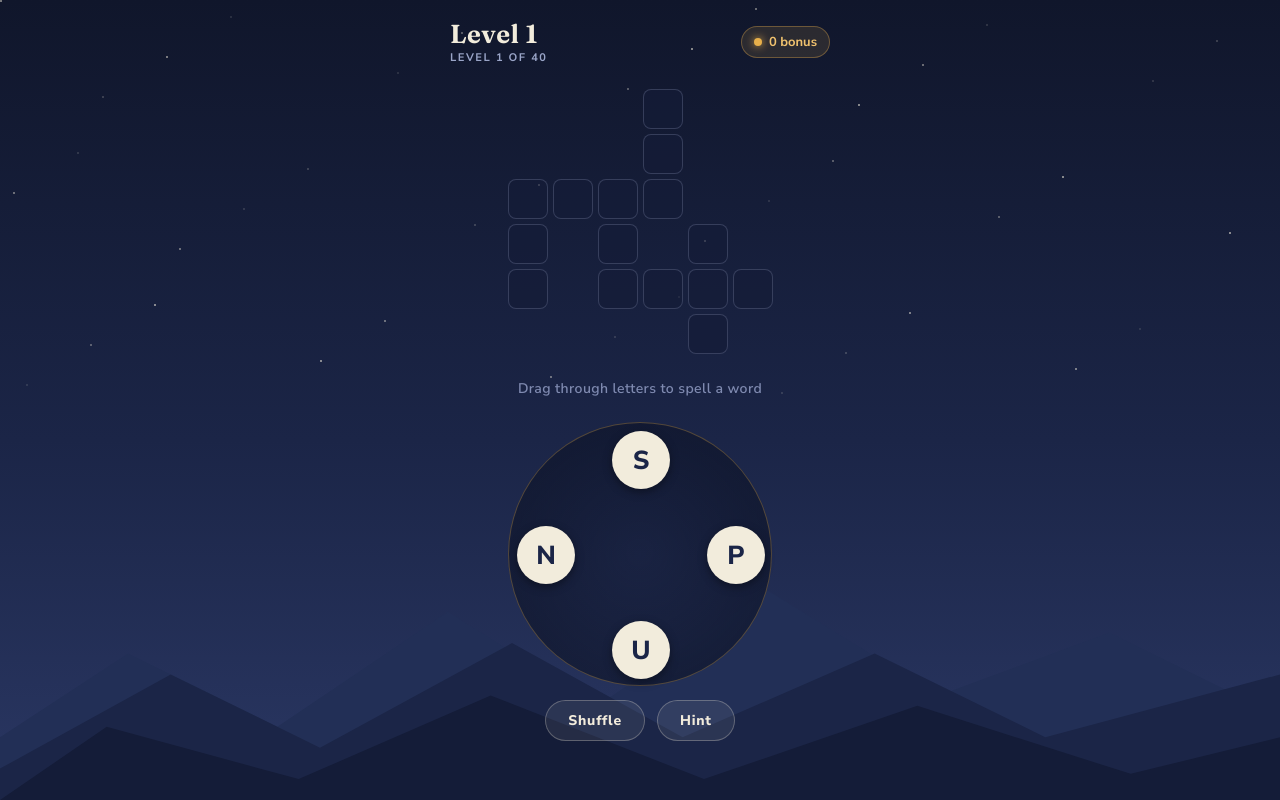
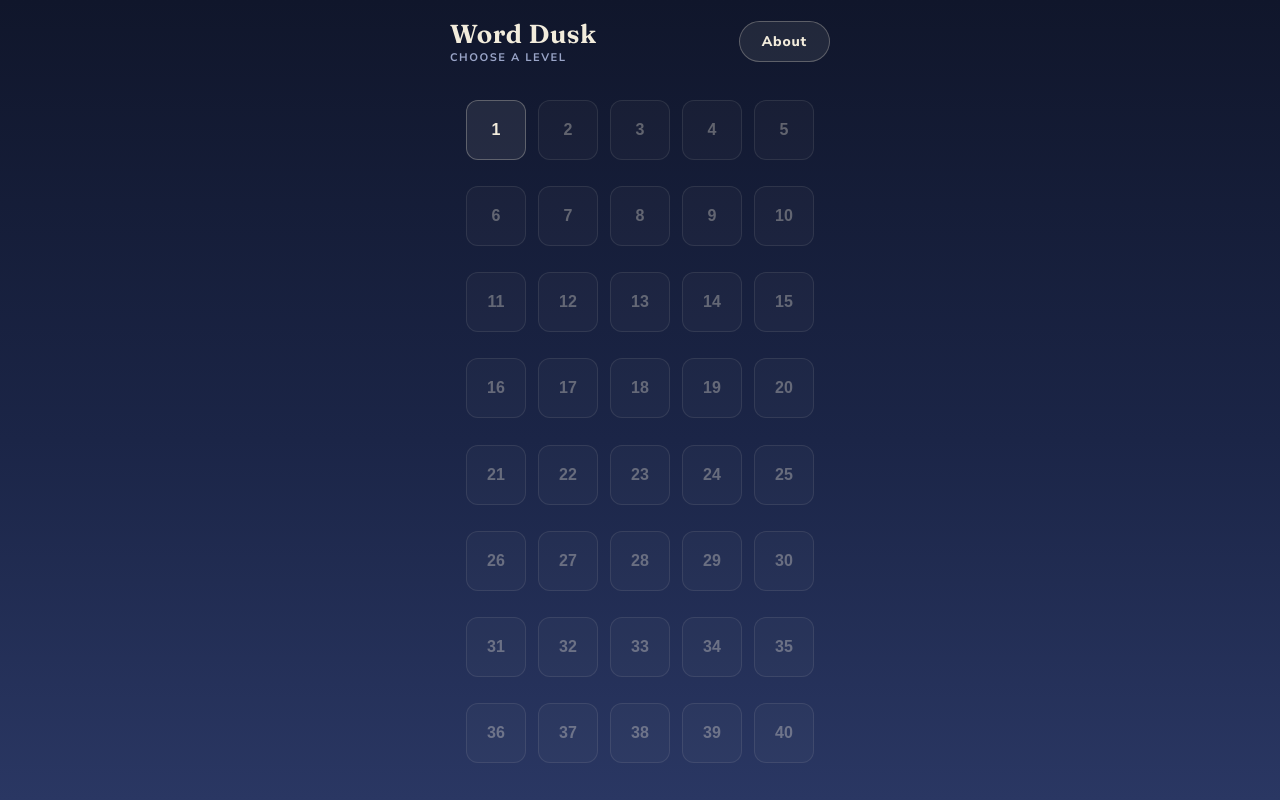
Before and after one commit to cynthiateeters/word-dusk, a React (Vite) app: page / in a window 1280 px wide. Built offline with nearby package versions, Linux system fonts and the light colour scheme.

Commit message:
Wire persistence, level select, hints, and keyboard input into the app shell

```diff
--- a/src/App.jsx
+++ b/src/App.jsx
@@ -1,19 +1,27 @@
-import { useState, useMemo } from "react";
+import { useState, useMemo, useEffect, useRef } from "react";
 import Backdrop from "./components/Backdrop.jsx";
 import Wheel from "./components/Wheel.jsx";
 import Grid from "./components/Grid.jsx";
 import Controls from "./components/Controls.jsx";
 import Overlay from "./components/Overlay.jsx";
 import ErrorBoundary from "./components/ErrorBoundary.jsx";
+import LevelSelect from "./components/LevelSelect.jsx";
+import About from "./components/About.jsx";
 import { useTimeout } from "./hooks/useTimeout.js";
 import { buildLevelData } from "./game/cells.js";
 import { shuffleArray } from "./game/rng.js";
 import { classifyWord, WordResult } from "./game/classify.js";
 import { isLevelComplete } from "./game/completion.js";
 import { validateLevels, CURRENT_SCHEMA_VERSION } from "./game/levelSchema.js";
+import { loadSave, writeSave, totalBonusCount } from "./game/persistence.js";
+import { awardHintCredits, canSpendHint, spendHint, pickHintCell } from "./game/hints.js";
 import levelsData from "./data/levels.json";
 import "./styles/fonts.css";
 import "./styles/app.css";
+
+function getStorage() {
+  return typeof window !== "undefined" ? window.localStorage : null;
+}
 
 function GameLoadError() {
   return (
@@ -31,28 +39,44 @@ function GameLoadError() {
   );
 }
 
-function Game({ levels }) {
-  const [levelIndex, setLevelIndex] = useState(0);
-  const [wheelLetters, setWheelLetters] = useState(levels[0].letters);
+function Game({
+  level,
+  levelIndex,
+  totalLevels,
+  initialBonusFound,
+  hintCredits,
+  onBonusFound,
+  onLevelCleared,
+  onHintSpend,
+  onExit,
+}) {
+  const [wheelLetters, setWheelLetters] = useState(level.letters);
   const [revealed, setRevealed] = useState(new Set());
   const [foundWords, setFoundWords] = useState(new Set());
-  const [bonusFound, setBonusFound] = useState(new Set());
+  const [bonusFound, setBonusFound] = useState(new Set(initialBonusFound));
   const [trace, setTrace] = useState("");
   const [message, setMessage] = useState(null);
   const [justRevealed, setJustRevealed] = useState(new Set());
   const [shake, setShake] = useState(false);
+  const clearedRef = useRef(false);
 
   const msgTimer = useTimeout();
   const revealTimer = useTimeout();
   const shakeTimer = useTimeout();
 
-  const level = levels[levelIndex];
   const data = useMemo(() => buildLevelData(level), [level]);
   const gridWords = useMemo(() => new Set(level.grid.map((w) => w.word)), [level]);
   const bonusWords = useMemo(() => new Set(level.bonus), [level]);
 
   const levelComplete = isLevelComplete(level, revealed);
-  const isLastLevel = levelIndex === levels.length - 1;
+  const isLastLevel = levelIndex === totalLevels - 1;
+
+  useEffect(() => {
+    if (levelComplete && !clearedRef.current) {
+      clearedRef.current = true;
+      onLevelCleared(level.id);
+    }
+  }, [levelComplete, level.id, onLevelCleared]);
 
   const flash = (text, kind = "info") => {
     setMessage({ text, kind });
@@ -99,6 +123,7 @@ function Game({ levels }) {
       }
       case WordResult.BONUS:
         setBonusFound((prev) => new Set(prev).add(classified.word));
+        onBonusFound(level.id, classified.word);
         flash(`Bonus: ${classified.word}`, "bonus");
         return;
       default:
@@ -109,25 +134,17 @@ function Game({ levels }) {
   };
 
   const handleHint = () => {
+    if (!canSpendHint(hintCredits)) return;
     const unrevealedKeys = [...data.cells.keys()].filter((k) => !revealed.has(k));
-    if (unrevealedKeys.length === 0) return;
-    const pick = unrevealedKeys[Math.floor(Math.random() * unrevealedKeys.length)];
+    const pick = pickHintCell(unrevealedKeys);
+    if (pick === null) return;
     setRevealed((prev) => new Set(prev).add(pick));
     setJustRevealed(new Set([pick]));
     revealTimer.set(() => setJustRevealed(new Set()), 700);
+    onHintSpend();
   };
 
   const handleShuffle = () => setWheelLetters((prev) => shuffleArray(prev));
-
-  const goToLevel = (idx) => {
-    setLevelIndex(idx);
-    setWheelLetters(shuffleArray(levels[idx].letters));
-    setRevealed(new Set());
-    setFoundWords(new Set());
-    setBonusFound(new Set());
-    setTrace("");
-    setMessage(null);
-  };
 
   const cols = data.maxC - data.minC + 1;
   const rows = data.maxR - data.minR + 1;
@@ -141,25 +158,32 @@ function Game({ levels }) {
         <div className="level-tag">
           <span className="level-name">{level.name}</span>
           <span className="level-num">
-            Level {levelIndex + 1} of {levels.length}
+            Level {levelIndex + 1} of {totalLevels}
           </span>
         </div>
-        <div className="bonus-chip" title="Bonus words found">
-          <span className="bonus-dot" />
-          {bonusFound.size} bonus
+        <div className="header-actions">
+          <div className="bonus-chip" title="Bonus words found">
+            <span className="bonus-dot" />
+            {bonusFound.size} bonus
+          </div>
+          <button className="btn" onClick={onExit}>
+            Levels
+          </button>
         </div>
       </header>
 
       <main className="board">
         <Grid data={data} revealed={revealed} justRevealed={justRevealed} cellSize={cellSize} />
 
-        <div className={`trace-word ${shake ? "shake" : ""}`}>
+        <div className={`trace-word ${shake ? "shake" : ""}`} aria-live="polite">
           {trace ? (
             <span className="trace-live">{trace}</span>
           ) : message ? (
             <span className={`msg msg-${message.kind}`}>{message.text}</span>
           ) : (
-            <span className="msg msg-idle">Drag through letters to spell a word</span>
+            <span className="msg msg-idle">
+              Drag through letters, or type them, to spell a word
+            </span>
           )}
         </div>
 
@@ -170,7 +194,12 @@ function Game({ levels }) {
           disabled={levelComplete}
         />
 
-        <Controls onShuffle={handleShuffle} onHint={handleHint} disabled={levelComplete} />
+        <Controls
+          onShuffle={handleShuffle}
+          onHint={handleHint}
+          disabled={levelComplete || !canSpendHint(hintCredits)}
+          hintCredits={hintCredits}
+        />
       </main>
 
       {levelComplete && (
@@ -179,11 +208,83 @@ function Game({ levels }) {
           isLastLevel={isLastLevel}
           foundCount={foundWords.size}
           bonusCount={bonusFound.size}
-          onAdvance={() => goToLevel(levelIndex + 1)}
-          onReplay={() => goToLevel(0)}
+          onAdvance={onExit}
+          onReplay={onExit}
         />
       )}
     </div>
+  );
+}
+
+function Root({ levels }) {
+  const [save, setSave] = useState(() => loadSave(getStorage()));
+  const [screen, setScreen] = useState("select");
+  const [activeLevelIndex, setActiveLevelIndex] = useState(save.currentLevel || 0);
+
+  const persist = (next) => {
+    setSave(next);
+    writeSave(next, getStorage());
+  };
+
+  const handleSelectLevel = (index) => {
+    setActiveLevelIndex(index);
+    persist({ ...save, currentLevel: index });
+    setScreen("game");
+  };
+
+  const handleBonusFound = (levelId, word) => {
+    const before = totalBonusCount(save);
+    const existing = save.bonusFoundByLevel[levelId] || [];
+    if (existing.includes(word)) return;
+    const bonusFoundByLevel = { ...save.bonusFoundByLevel, [levelId]: [...existing, word] };
+    const after = totalBonusCount({ bonusFoundByLevel });
+    persist({
+      ...save,
+      bonusFoundByLevel,
+      hintCredits: awardHintCredits(save.hintCredits, before, after),
+    });
+  };
+
+  const handleLevelCleared = (levelId) => {
+    if (save.clearedLevels.includes(levelId)) return;
+    persist({ ...save, clearedLevels: [...save.clearedLevels, levelId] });
+  };
+
+  const handleHintSpend = () => {
+    persist({ ...save, hintCredits: spendHint(save.hintCredits) });
+  };
+
+  if (screen === "select") {
+    return (
+      <>
+        <LevelSelect
+          levels={levels}
+          clearedLevels={save.clearedLevels}
+          onSelect={handleSelectLevel}
+          onAbout={() => setScreen("about")}
+        />
+      </>
+    );
+  }
+
+  if (screen === "about") {
+    return <About onClose={() => setScreen("select")} />;
+  }
+
+  const level = levels[activeLevelIndex];
+  return (
+    <Game
+      key={level.id}
+      level={level}
+      levelIndex={activeLevelIndex}
+      totalLevels={levels.length}
+      initialBonusFound={save.bonusFoundByLevel[level.id] || []}
+      hintCredits={save.hintCredits}
+      onBonusFound={handleBonusFound}
+      onLevelCleared={handleLevelCleared}
+      onHintSpend={handleHintSpend}
+      onExit={() => setScreen("select")}
+    />
   );
 }
 
@@ -193,7 +294,7 @@ export default function App() {
 
   return (
     <ErrorBoundary>
-      <Game levels={levelsData.levels} />
+      <Root levels={levelsData.levels} />
     </ErrorBoundary>
   );
 }
--- a/src/components/Controls.jsx
+++ b/src/components/Controls.jsx
@@ -1,11 +1,11 @@
-export default function Controls({ onShuffle, onHint, disabled }) {
+export default function Controls({ onShuffle, onHint, disabled, hintCredits }) {
   return (
     <div className="controls">
       <button className="btn" onClick={onShuffle}>
         Shuffle
       </button>
       <button className="btn" onClick={onHint} disabled={disabled}>
-        Hint
+        Hint ({hintCredits})
       </button>
     </div>
   );
```
